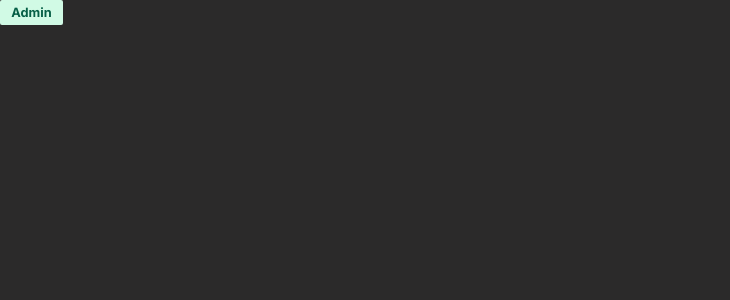
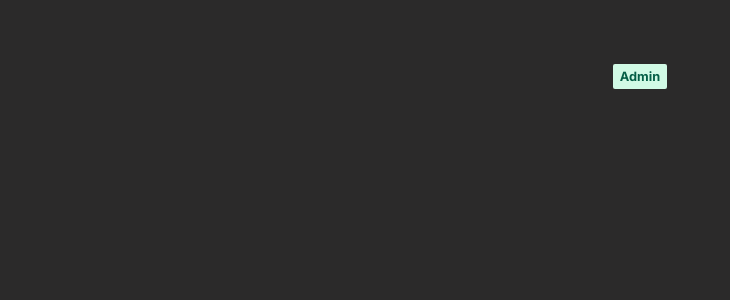
Before and after one commit to PYticPH/Component-library, a React (Vite) app: page / in a window 1280 px wide. Shown: the top 300 px of the page, without its empty margins (0-730 px from the left). Built offline with nearby package versions, Linux system fonts and the light colour scheme.

Commit message:
chore: add style to components container

```diff
--- a/src/index.css
+++ b/src/index.css
@@ -14,6 +14,16 @@
 body {
   background-color: var(--bg);
   font-family: "Inter", sans-serif;
+}
+
+.components {
+  display: flex;
+  flex-direction: column;
+  justify-content: space-between;
+  align-items: center;
+  padding: 2em;
+  margin-top: 2em;
+  gap: 2em;
 }
 
 p {
```
